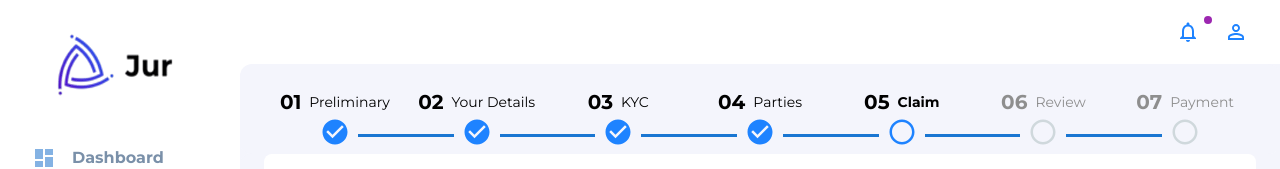
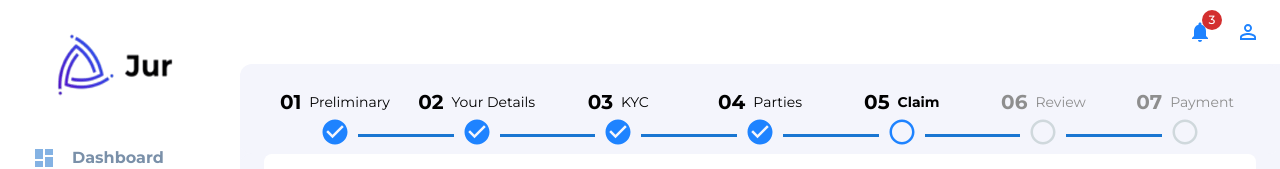
Before and after one commit to abhiperfect/Rise11-dashboard, a React (Vite) app: page /claim in a window 1280 px wide. Shown: the top 169 px of the page. Built offline with nearby package versions, Linux system fonts and the light colour scheme.

Commit message:
Feat: Updated the Header.

```diff
--- a/src/components/rightContainer/Header.jsx
+++ b/src/components/rightContainer/Header.jsx
@@ -1,9 +1,8 @@
 import React from "react";
-import { AppBar, Box, IconButton, Toolbar, Typography } from "@mui/material";
+import { AppBar, Box, IconButton, Toolbar } from "@mui/material";
 import MenuIcon from "@mui/icons-material/Menu";
-import Badge from "@mui/material/Badge";
-import NotificationsNoneOutlinedIcon from "@mui/icons-material/NotificationsNoneOutlined";
-import PersonOutlineOutlinedIcon from "@mui/icons-material/PersonOutlineOutlined";
+import Notification from "../Comman/Notification";
+import UserProfile from "../Comman/UserProfile";
 
 const Header = ({ toggleDrawer }) => {
   return (
@@ -19,7 +18,7 @@ const Header = ({ toggleDrawer }) => {
           onClick={toggleDrawer}
           sx={{
             mr: 2,
-            display: { xs: "block", sm: "none" }, // Show on mobile only
+            display: { xs: "block", sm: "none" },
           }}
         >
           <MenuIcon
@@ -28,9 +27,7 @@ const Header = ({ toggleDrawer }) => {
             }}
           />
         </IconButton>
-
-        <Box sx={{ flexGrow: 1 }} /> {/* Takes up all available space to push icons to the right */}
-
+        <Box sx={{ flexGrow: 1 }} />{" "}
         <Box
           sx={{
             display: "flex",
@@ -38,10 +35,8 @@ const Header = ({ toggleDrawer }) => {
             width: "80px",
           }}
         >
-          <Badge color="secondary" variant="dot" invisible={false}>
-            <NotificationsNoneOutlinedIcon sx={{ color: "#1e83ff", mr: 1 }} /> {/* Added margin-right */}
-          </Badge>
-          <PersonOutlineOutlinedIcon sx={{ color: "#1e83ff", ml: 2 }} />
+          <Notification />
+          <UserProfile />
         </Box>
       </Toolbar>
     </AppBar>
```
